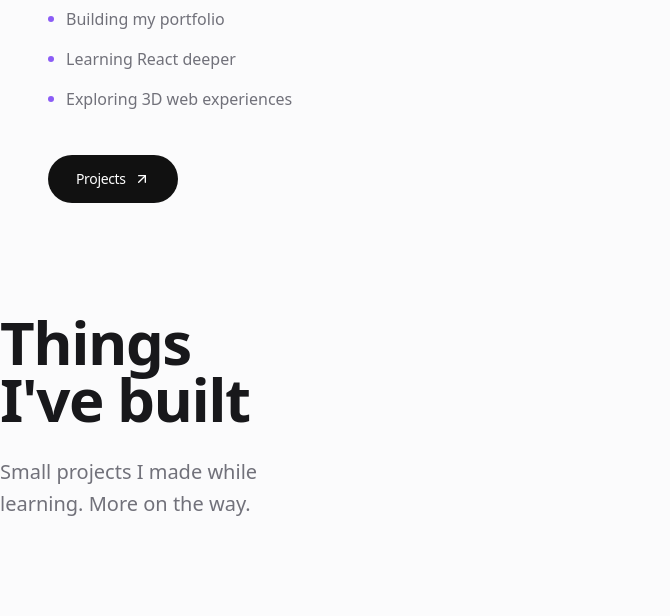
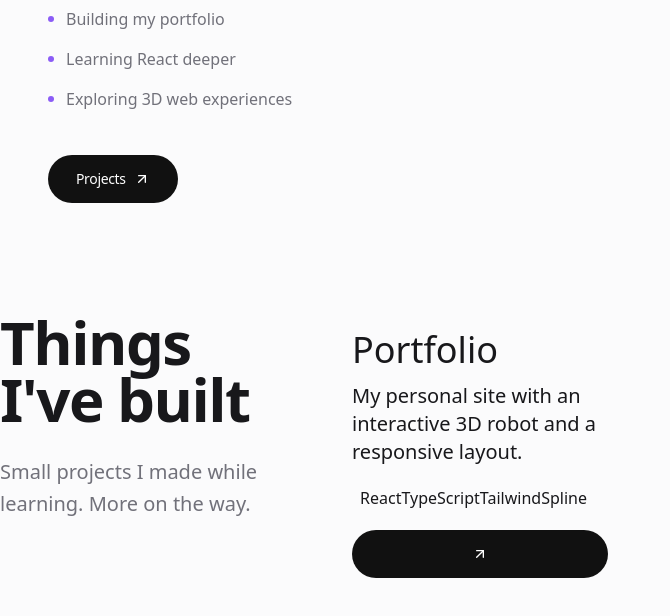
Before and after one commit to Kaan-Developer/Portfolio, a React (Vite) app: page / in a window 1280 px wide. Shown: the part 1380-1996 px from the top of the page, without its empty margins (0-670 px from the left). Built offline with nearby package versions, Linux system fonts and the light colour scheme.

Commit message:
Update projects and fixed bugs

```diff
--- a/src/components/sections/Projects.tsx
+++ b/src/components/sections/Projects.tsx
@@ -1,4 +1,7 @@
-import { site } from "../../data/site";;
+import { site } from "../../data/site";
+import { projects } from "../../data/projects";
+
+import Button from "../ui/Button";
 
 const Projects = () => {
 
@@ -9,6 +12,21 @@ const Projects = () => {
                 <span className="mt-4 text-4xl text-balance font-black leading-[0.95] tracking-[-0.05em] font-semibold tracking-tight md:text-6xl">{site.projectsSection.title}</span>
                 <p className="mt-5 max-w-xl text-base leading-7 text-muted md:text-xl md:leading-8">{site.projectsSection.description}</p>
             </div>
+
+            {projects.map((project) => (
+                <div>
+                    <img src="" alt="" />
+
+                    <div className="flex flex-col justify-center gap-3 px-3 pb-3 pt-5 md:p-8">
+                        <span className="text-2xl lg:text-4xl text-balance">{project.title}</span>
+                        <p className="text-lg lg:text-xl">{project.description}</p>
+
+                        <span className="rounded-full p-2">{project.tech}</span>
+
+                        <Button arrow link="" target="" variant="primary"></Button>
+                    </div>
+                </div>
+            ))}
         </div>
         </>
     )
--- a/src/data/projects.ts
+++ b/src/data/projects.ts
@@ -1,11 +1,14 @@
 import type { Project } from "../types/project";
+import portfolio1 from "../assets/projects/portfolio-1.webp";
+import portfolio2 from "../assets/projects/portfolio-2.webp";
 
 export const projects: Project[] = [
   {
     title: "Portfolio",
     description:
-      "My personal portfolio site with an interactive 3D robot, responsive layout and a clean design system.",
+      "My personal site with an interactive 3D robot and a responsive layout.",
     tech: ["React", "TypeScript", "Tailwind", "Spline"],
+    images: [portfolio1, portfolio2],
     github: "https://github.com/Kaan-Developer/Portfolio",
   },
 ];
```
Also changed, not shown: src/types/project.ts (+7 -5 lines).
